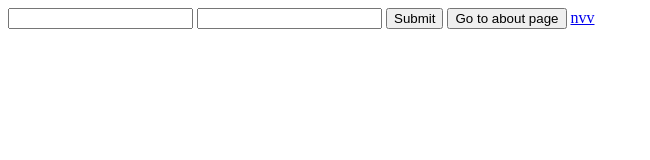
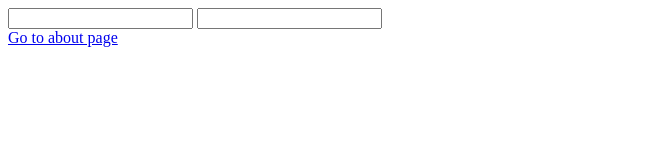
Before and after one commit to gaurang-ambasana/node-demo-proj, a plain HTML site: page public/index.html in a window 1280 px wide. Shown: the whole page, without its empty margins (0-650 px from the left). Drawn offline with Linux system fonts and the light colour scheme.

Commit message:
fixed bugs

```diff
--- a/public/index.html
+++ b/public/index.html
@@ -11,9 +11,8 @@
 <body>
     <input type="text" id="username">
     <input type="text" id="password">
-    <button id="submit">Submit</button>
-    <button id="about">Go to about page</button>
-    <a href="/about">nvv</a>
+    <br>
+    <a href="/about">Go to about page</a>
 </body>
 <script src="script.js"></script>
 
--- a/server.js
+++ b/server.js
@@ -19,7 +19,7 @@ app.post("/data", (req, res) => {
 });
 
 app.get("/about", (req, res) => {
-  res.sendFile("public/about.html");
+  res.sendFile(path.resolve(__dirname, "public/about.html"));
 });
 
 app.listen(5000, () => {
```
